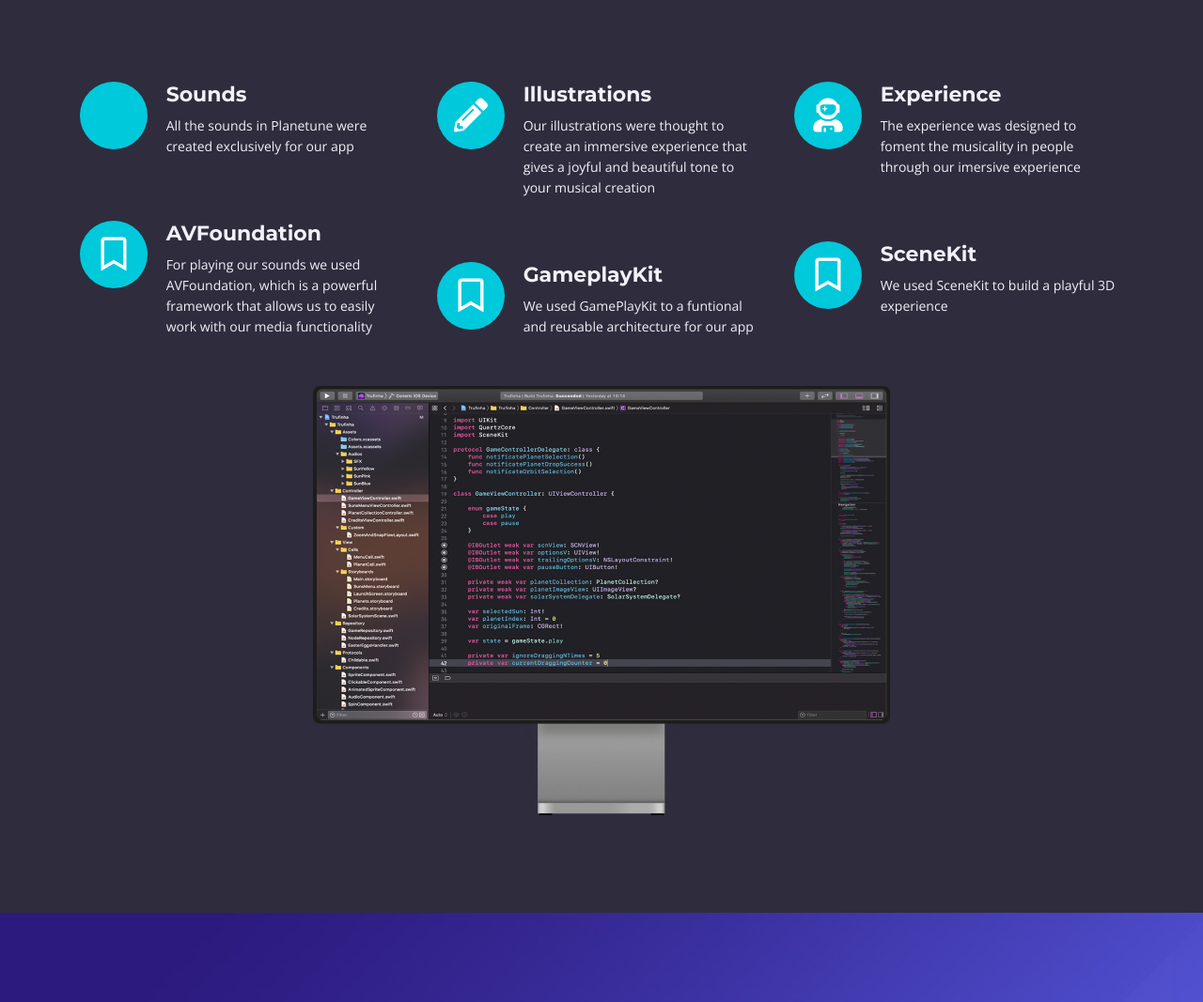
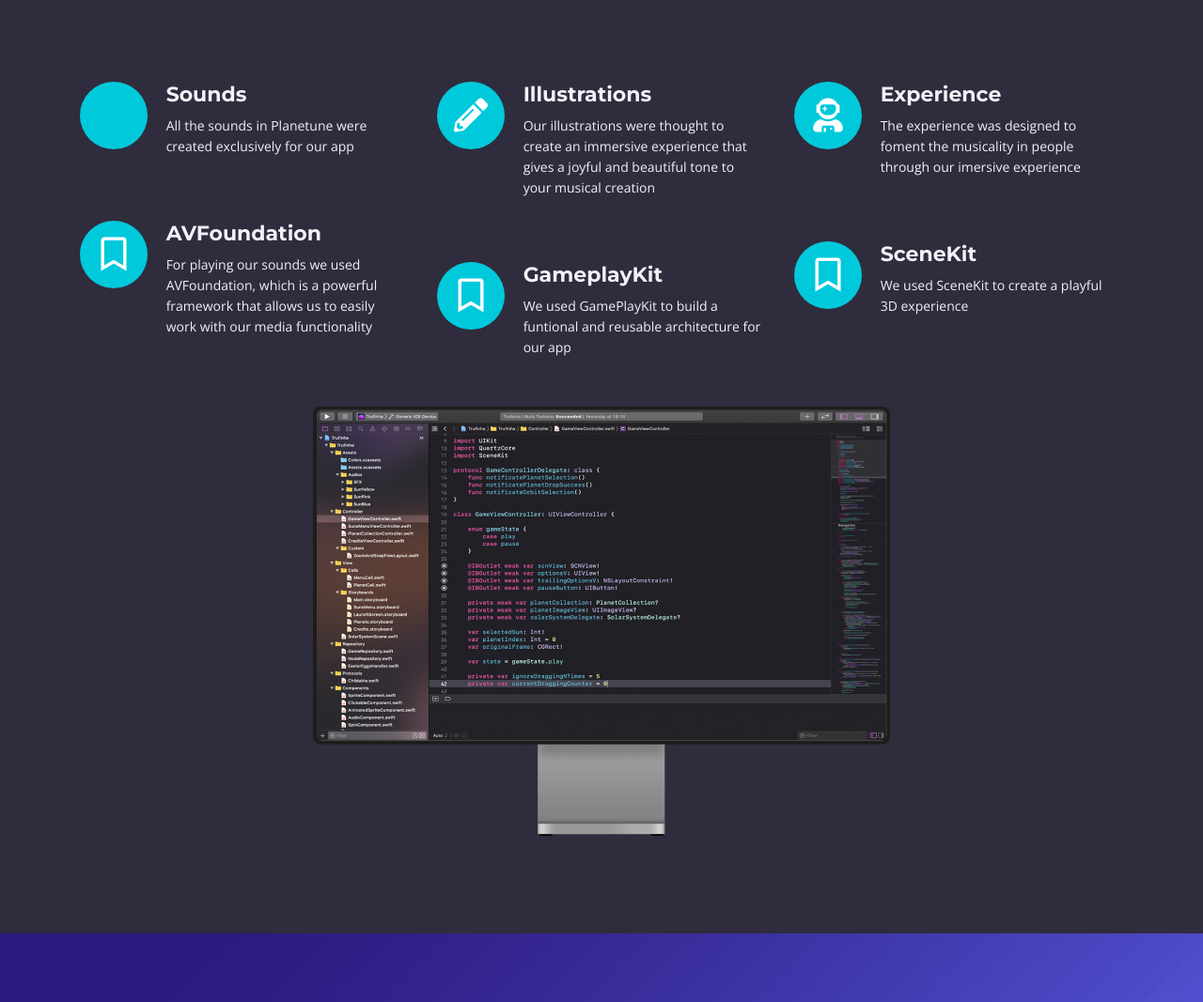
Before and after one commit to valengo/landing-page, a plain HTML site: page index.html in a window 1280 px wide. Shown: the part 1515-2582 px from the top of the page at 94% size. Drawn offline with nearby package versions, Linux system fonts and the light colour scheme.

```diff
--- a/index.html
+++ b/index.html
@@ -270,7 +270,7 @@
                                             </div>
                                             <div class="text-wrapper">
                                                 <h4 class="card-title">GameplayKit</h4>
-                                                <p>We used GamePlayKit to a funtional and reusable architecture for our app</p>
+                                                <p>We used GamePlayKit to build a funtional and reusable architecture for our app</p>
                                             </div>
                                         </div>
                                     </div>
@@ -297,7 +297,7 @@
                                             </div>
                                             <div class="text-wrapper">
                                                 <h4 class="card-title">SceneKit</h4>
-                                                <p>We used SceneKit to build a playful 3D experience</p>
+                                                <p>We used SceneKit to create a playful 3D experience</p>
                                             </div>
                                         </div>
                                     </div>
```
